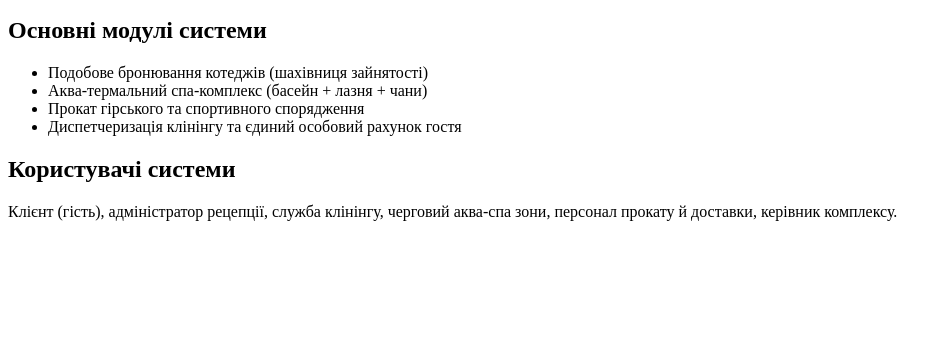
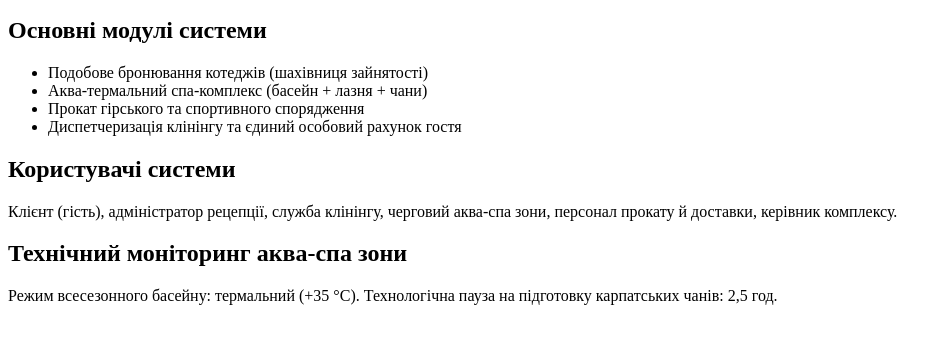
Before and after one commit to legkae06-svg/carpathian-aqua-resort-, a plain HTML site: page index.html in a window 1280 px wide. Shown: the part 101-444 px from the top of the page, without its empty margins (0-949 px from the left). Drawn offline with Linux system fonts and the light colour scheme.

Commit message:
Add aqua-spa technical monitoring module

```diff
--- a/index.html
+++ b/index.html
@@ -16,5 +16,9 @@
     </ul>
     <h2>Користувачі системи</h2>
     <p>Клієнт (гість), адміністратор рецепції, служба клінінгу, черговий аква-спа зони, персонал прокату й доставки, керівник комплексу.</p>
+    <section>
+        <h2>Технічний моніторинг аква-спа зони</h2>
+        <p>Режим всесезонного басейну: термальний (+35 °C). Технологічна пауза на підготовку карпатських чанів: 2,5 год.</p>
+    </section>
 </body>
 </html>
```
